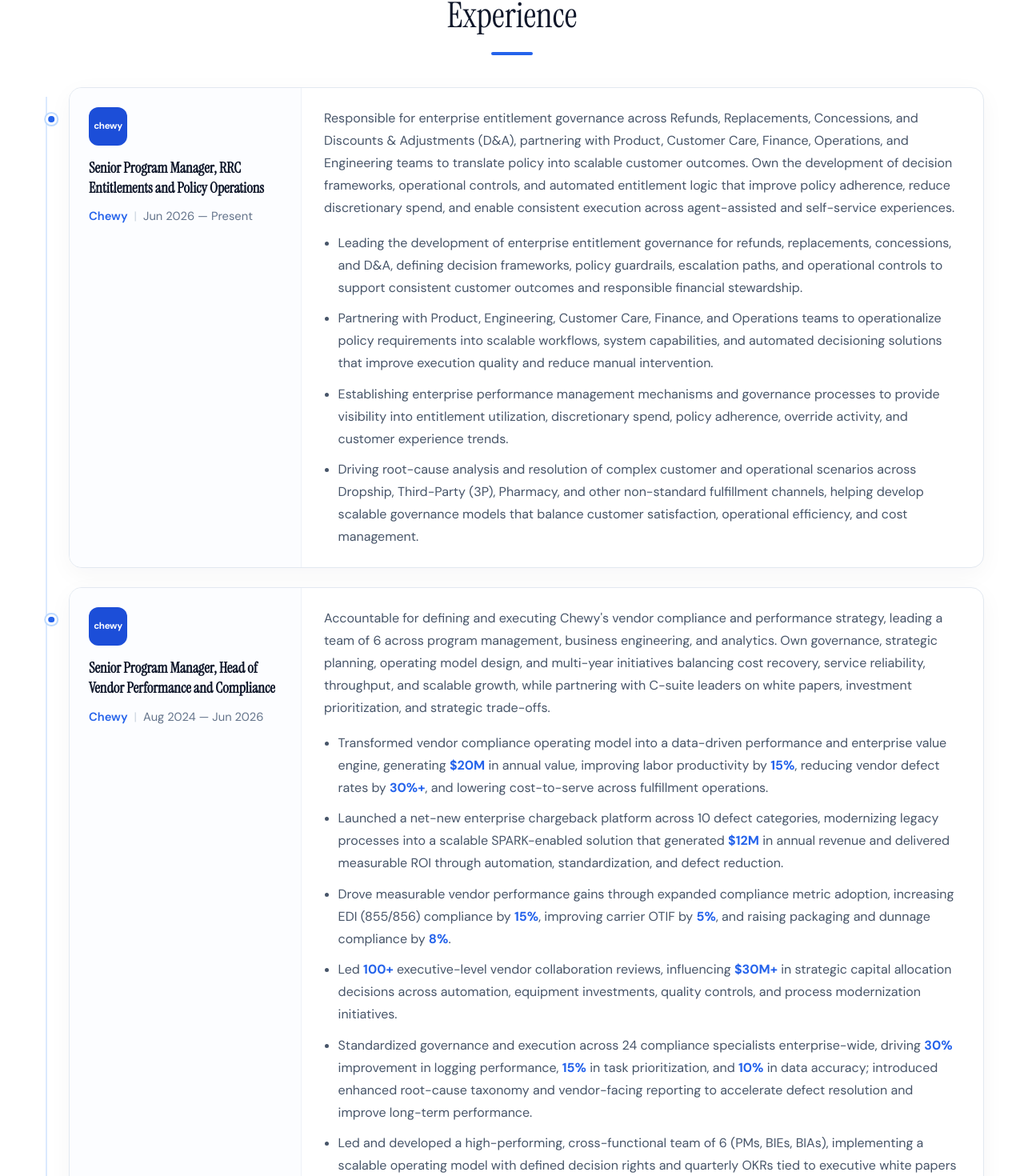
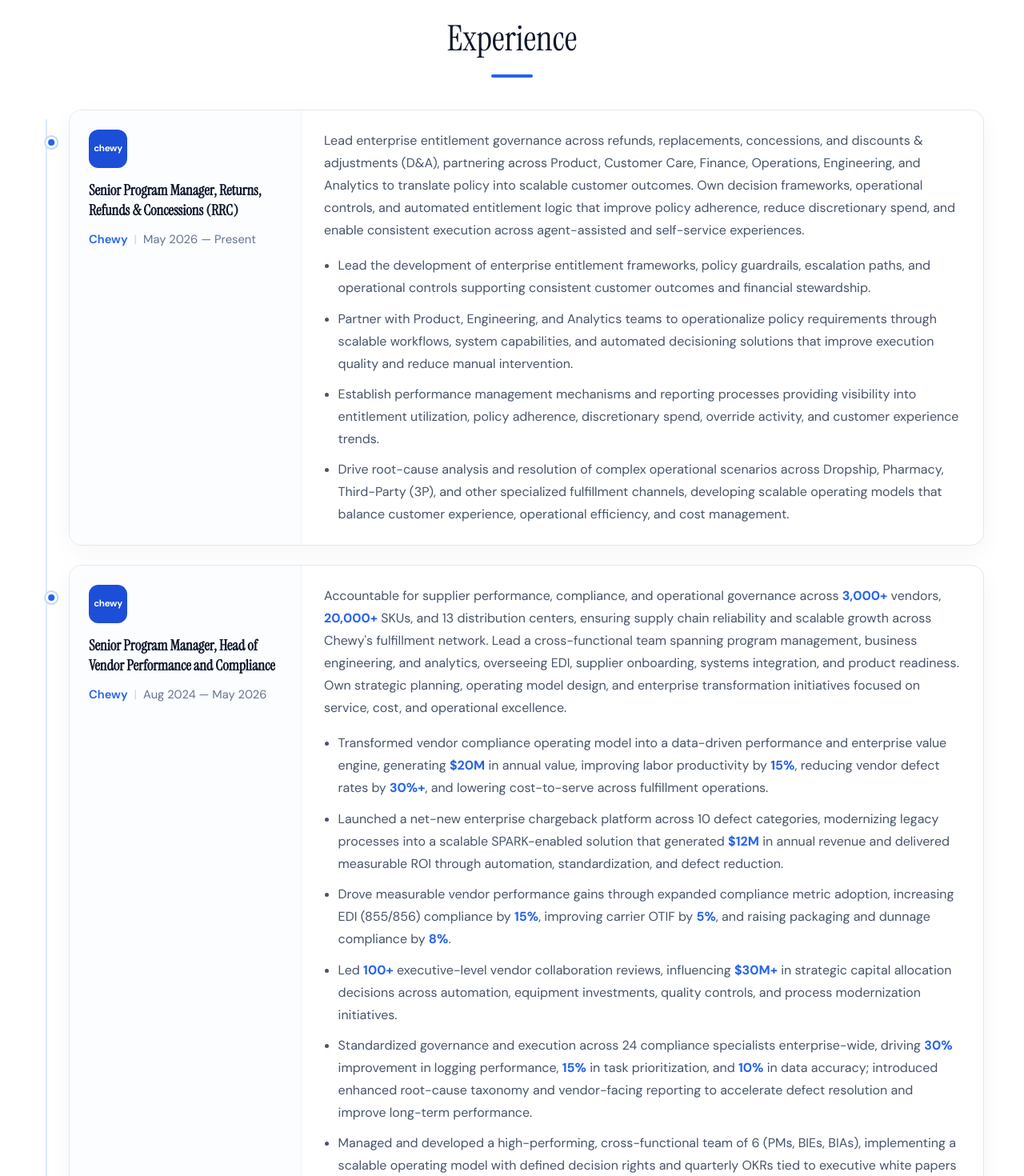
Before and after one commit to CaptianBoredASF/Website, a React (Vite) app: page / in a window 1280 px wide. Shown: the part 1293-2763 px from the top of the page at 80% size. Built offline with nearby package versions, Linux system fonts and the light colour scheme.

Commit message:
Update resume PDF and experience content from Non-New Role resume

```diff
--- a/index.html
+++ b/index.html
@@ -29,7 +29,7 @@
     </script>
     <meta charset="UTF-8" />
     <meta name="viewport" content="width=device-width, initial-scale=1.0" />
-    <meta name="description" content="Supply Chain and Transformation Leader with 13+ years driving enterprise value across planning, inventory, supplier performance, and operational strategy." />
+    <meta name="description" content="Supply Chain and Transformation Leader with 13+ years driving large-scale transformation across planning, inventory, supplier performance, and operational strategy." />
     <meta name="author" content="Nathaniel Nelson" />
     <link rel="canonical" href="https://nathanielnelsond.com/" />
     <meta property="og:title" content="Nathaniel Nelson — Supply Chain and Transformation Leader" />
--- a/src/data/resume.js
+++ b/src/data/resume.js
@@ -6,7 +6,7 @@ export const siteConfig = {
   title: 'Supply Chain and Transformation Leader',
   heroBadge: 'Supply Chain · Transformation',
   tagline:
-    'With 13+ years of experience driving large-scale transformation across planning, inventory, supplier performance, customer experience, and operational strategy. Proven track record delivering $100M+ in enterprise value through supply chain optimization, governance modernization, working capital improvement, and technology-enabled process transformation. Experienced leading cross-functional teams, influencing executive stakeholders, and building scalable operating models across multi-billion-dollar retail and eCommerce organizations.',
+    'Supply Chain and Transformation Leader with 13+ years of experience driving large-scale transformation across planning, inventory, supplier performance, customer experience, and operational strategy. Proven track record delivering $100M+ in enterprise value through supply chain optimization, governance modernization, working capital improvement, and technology-enabled process transformation. Experienced leading cross-functional teams, executing complex enterprise programs, influencing executive stakeholders, and building scalable operating models across multi-billion-dollar retail and eCommerce organizations.',
   email: 'Nathan.Nelson.D@gmail.com',
   phone: '(314) 566-4757',
   location: 'Fort Lauderdale, FL',
@@ -23,31 +23,31 @@ export const about = {
 
 export const experience = [
   {
-    role: 'Senior Program Manager, RRC Entitlements and Policy Operations',
+    role: 'Senior Program Manager, Returns, Refunds & Concessions (RRC)',
     company: 'Chewy',
     location: 'Fort Lauderdale, FL',
-    period: 'Jun 2026 — Present',
+    period: 'May 2026 — Present',
     highlights: [
-      'Responsible for enterprise entitlement governance across Refunds, Replacements, Concessions, and Discounts & Adjustments (D&A), partnering with Product, Customer Care, Finance, Operations, and Engineering teams to translate policy into scalable customer outcomes. Own the development of decision frameworks, operational controls, and automated entitlement logic that improve policy adherence, reduce discretionary spend, and enable consistent execution across agent-assisted and self-service experiences.',
-      'Leading the development of enterprise entitlement governance for refunds, replacements, concessions, and D&A, defining decision frameworks, policy guardrails, escalation paths, and operational controls to support consistent customer outcomes and responsible financial stewardship.',
-      'Partnering with Product, Engineering, Customer Care, Finance, and Operations teams to operationalize policy requirements into scalable workflows, system capabilities, and automated decisioning solutions that improve execution quality and reduce manual intervention.',
-      'Establishing enterprise performance management mechanisms and governance processes to provide visibility into entitlement utilization, discretionary spend, policy adherence, override activity, and customer experience trends.',
-      'Driving root-cause analysis and resolution of complex customer and operational scenarios across Dropship, Third-Party (3P), Pharmacy, and other non-standard fulfillment channels, helping develop scalable governance models that balance customer satisfaction, operational efficiency, and cost management.',
+      'Lead enterprise entitlement governance across refunds, replacements, concessions, and discounts & adjustments (D&A), partnering across Product, Customer Care, Finance, Operations, Engineering, and Analytics to translate policy into scalable customer outcomes. Own decision frameworks, operational controls, and automated entitlement logic that improve policy adherence, reduce discretionary spend, and enable consistent execution across agent-assisted and self-service experiences.',
+      'Lead the development of enterprise entitlement frameworks, policy guardrails, escalation paths, and operational controls supporting consistent customer outcomes and financial stewardship.',
+      'Partner with Product, Engineering, and Analytics teams to operationalize policy requirements through scalable workflows, system capabilities, and automated decisioning solutions that improve execution quality and reduce manual intervention.',
+      'Establish performance management mechanisms and reporting processes providing visibility into entitlement utilization, policy adherence, discretionary spend, override activity, and customer experience trends.',
+      'Drive root-cause analysis and resolution of complex operational scenarios across Dropship, Pharmacy, Third-Party (3P), and other specialized fulfillment channels, developing scalable operating models that balance customer experience, operational efficiency, and cost management.',
     ],
   },
   {
     role: 'Senior Program Manager, Head of Vendor Performance and Compliance',
     company: 'Chewy',
     location: 'Fort Lauderdale, FL',
-    period: 'Aug 2024 — Jun 2026',
+    period: 'Aug 2024 — May 2026',
     highlights: [
-      'Accountable for defining and executing Chewy\'s vendor compliance and performance strategy, leading a team of 6 across program management, business engineering, and analytics. Own governance, strategic planning, operating model design, and multi-year initiatives balancing cost recovery, service reliability, throughput, and scalable growth, while partnering with C-suite leaders on white papers, investment prioritization, and strategic trade-offs.',
+      'Accountable for supplier performance, compliance, and operational governance across 3,000+ vendors, 20,000+ SKUs, and 13 distribution centers, ensuring supply chain reliability and scalable growth across Chewy\'s fulfillment network. Lead a cross-functional team spanning program management, business engineering, and analytics, overseeing EDI, supplier onboarding, systems integration, and product readiness. Own strategic planning, operating model design, and enterprise transformation initiatives focused on service, cost, and operational excellence.',
       'Transformed vendor compliance operating model into a data-driven performance and enterprise value engine, generating $20M in annual value, improving labor productivity by 15%, reducing vendor defect rates by 30%+, and lowering cost-to-serve across fulfillment operations.',
       'Launched a net-new enterprise chargeback platform across 10 defect categories, modernizing legacy processes into a scalable SPARK-enabled solution that generated $12M in annual revenue and delivered measurable ROI through automation, standardization, and defect reduction.',
       'Drove measurable vendor performance gains through expanded compliance metric adoption, increasing EDI (855/856) compliance by 15%, improving carrier OTIF by 5%, and raising packaging and dunnage compliance by 8%.',
       'Led 100+ executive-level vendor collaboration reviews, influencing $30M+ in strategic capital allocation decisions across automation, equipment investments, quality controls, and process modernization initiatives.',
       'Standardized governance and execution across 24 compliance specialists enterprise-wide, driving 30% improvement in logging performance, 15% in task prioritization, and 10% in data accuracy; introduced enhanced root-cause taxonomy and vendor-facing reporting to accelerate defect resolution and improve long-term performance.',
-      'Led and developed a high-performing, cross-functional team of 6 (PMs, BIEs, BIAs), implementing a scalable operating model with defined decision rights and quarterly OKRs tied to executive white papers and annual strategic priorities, driving accelerated execution and measurable enterprise outcomes.',
+      'Managed and developed a high-performing, cross-functional team of 6 (PMs, BIEs, BIAs), implementing a scalable operating model with defined decision rights and quarterly OKRs tied to executive white papers and annual strategic priorities, driving accelerated execution and measurable enterprise outcomes.',
     ],
   },
   {
@@ -56,7 +56,7 @@ export const experience = [
     location: 'Denver, CO',
     period: 'Mar 2022 — Aug 2024',
     highlights: [
-      'Led the design and launch of Chewy\'s CPFR operating model, developing integrated planning capabilities spanning demand planning, replenishment, supplier engagement, and S&OP/S&OE. Defined multi-horizon planning strategies and built risk and opportunity frameworks that improved network-wide in-stock performance across 2,000+ vendors.',
+      'Built and scaled Chewy\'s enterprise CPFR program, integrating demand planning, supply planning, replenishment, supplier collaboration, and S&OP/S&OE into a unified planning framework. Established forecasting, inventory, and supplier governance processes while developing planning tools, operating mechanisms, and executive decision forums that improved service levels, working capital efficiency, and execution quality across the supply chain.',
       'Drove enterprise-wide optimization of vendor production planning and replenishment, improving service levels while reducing working capital requirements, delivering 5%+ OOS reduction, 4% location-level OOS reduction, and $10M+ in optimized savings.',
       'Led monthly vendor performance reviews integrating supply and demand data; built API-driven data sharing and automated reporting pipelines (8+ reports), enabling real-time insights and driving 40%+ efficiency gains.',
       'Built and deployed 10+ Tableau dashboards paired with SOPs and operating playbooks, translating complex supply and demand signals into repeatable, decision-ready workflows adopted across planning and vendor teams.',
@@ -101,7 +101,7 @@ export const experience = [
     ],
   },
   {
-    role: 'Warehouse Inventory Analyst',
+    role: 'Field/Warehouse Inventory Analyst',
     company: 'Kasco',
     location: 'St. Louis, MO',
     period: '2014 — 2015',
```
Also changed, not shown: 1 other file (tests, documents, lock files or other folders).
